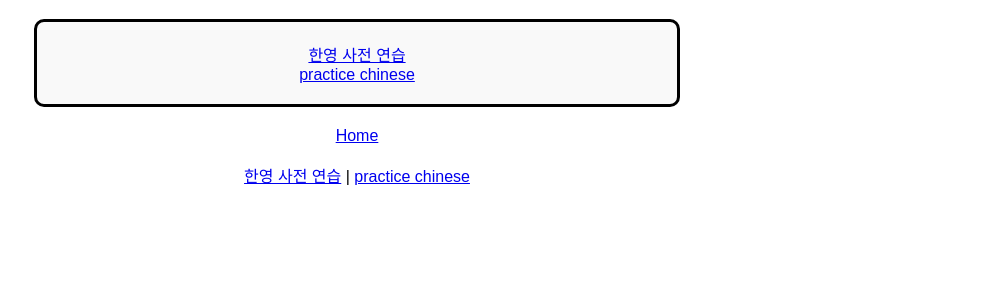
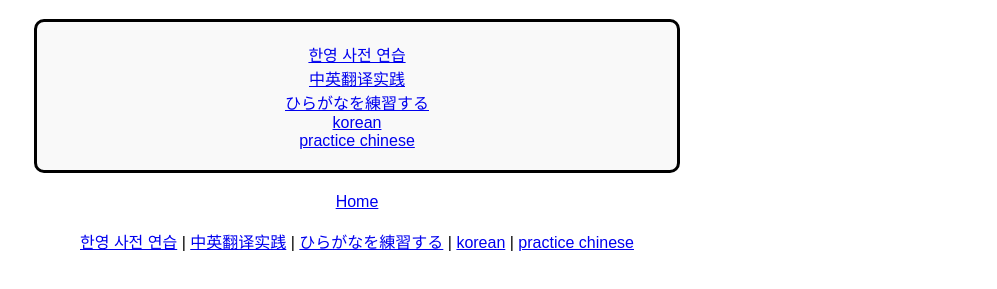
Before and after one commit to nacho64729/lang, a website: page index.html in a window 1280 px wide. Shown: the part 107-396 px from the top of the page, without its empty margins (283-1280 px from the left). Drawn offline with Linux system fonts and the light colour scheme.

Commit message:
Added back other tabs

```diff
--- a/index.html
+++ b/index.html
@@ -11,9 +11,9 @@
         <!-- MAIN CONTENT -->
         <div class="box">
             <a href="vocab.html?lang=korean">한영 사전 연습</a><br>
-            <!--<a href="vocab.html?lang=chinese">中英翻译实践</a><br>-->
-            <!--<a href="vocab.html?lang=hiragana_monographs">ひらがなを練習する</a><br>-->
-            <!--<a href="vocab.html?lang=my_korean">korean</a><br>-->
+            <a href="vocab.html?lang=chinese">中英翻译实践</a><br>
+            <a href="vocab.html?lang=hiragana_monographs">ひらがなを練習する</a><br>
+            <a href="vocab.html?lang=my_korean">korean</a><br>
             <a href="chin.html">practice chinese</a>
         </div>
 
--- a/partials/nav.html
+++ b/partials/nav.html
@@ -1,8 +1,8 @@
 <nav>
     <a href="index.html">Home</a> <br><br>
     <a href="vocab.html?lang=korean">한영 사전 연습</a> |
-    <!--<a href="vocab.html?lang=chinese">中英翻译实践</a> |-->
-    <!--<a href="vocab.html?lang=hiragana_monographs">ひらがなを練習する</a> |-->
-    <!--<a href="vocab.html?lang=my_korean">korean</a> |-->
+    <a href="vocab.html?lang=chinese">中英翻译实践</a> |
+    <a href="vocab.html?lang=hiragana_monographs">ひらがなを練習する</a> |
+    <a href="vocab.html?lang=my_korean">korean</a> |
     <a href="chin.html">practice chinese</a>
 </nav>
```
